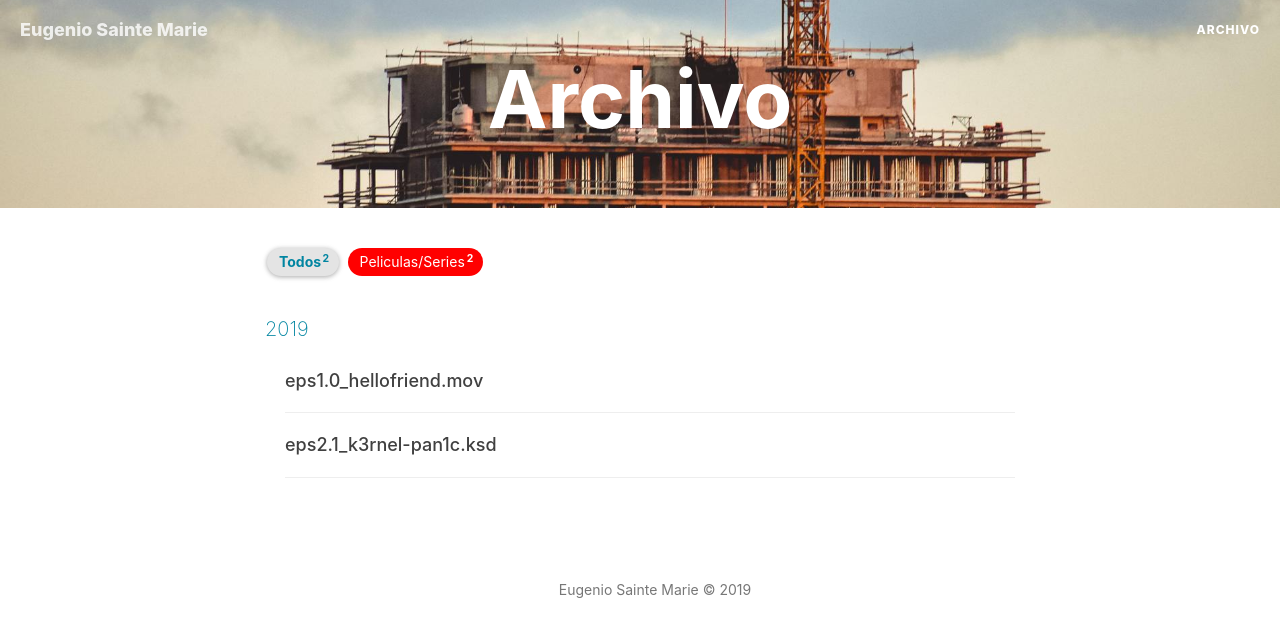
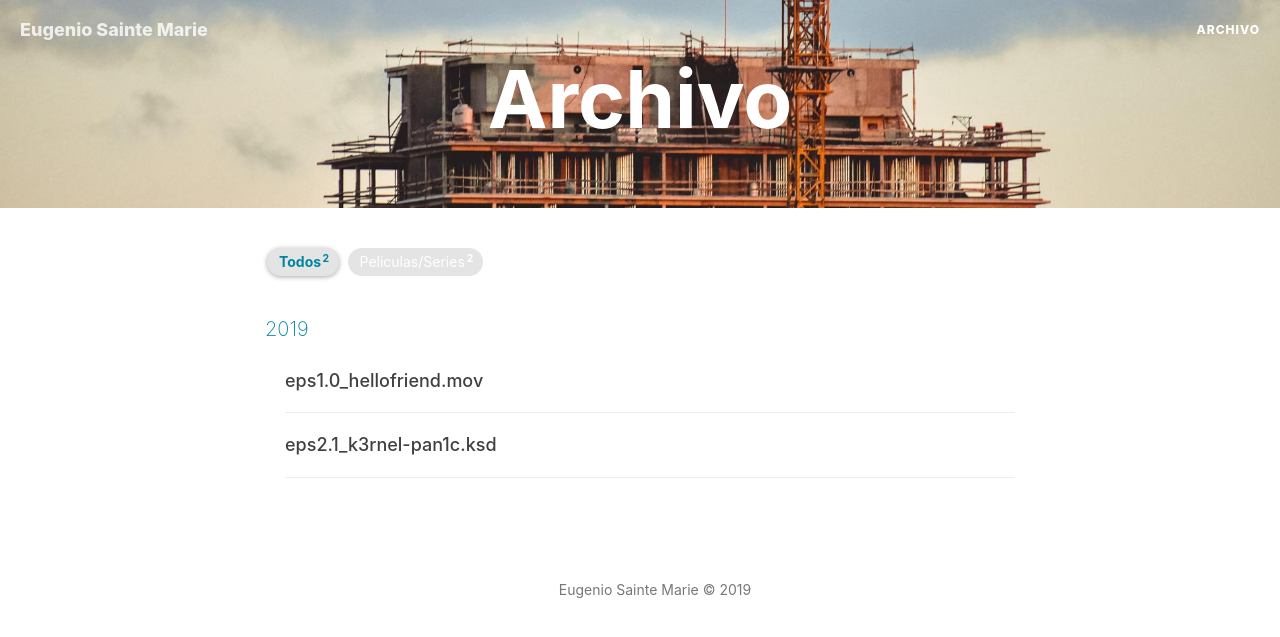
Before and after one commit to eugeniosaintemarie/notes, a Jekyll site: the page built from archive.html, in a window 1280 px wide. Shown: the top 637 px of the page. Built offline with Jekyll 4.4.1, drawn with Linux system fonts in a browser that asks for light colours; comment, search, counter and statistics services are not loaded.

Commit message:
Update archive.html

```diff
--- a/archive.html
+++ b/archive.html
@@ -6,7 +6,7 @@ header-img: "img/sys/tag-bg.jpg"
 ---
 
 <style>
-	#tag_cloud .tag-button {background-color: red !important;}
+	#tag_cloud .tag-button {background-color: #e4e4e4 !important;}
 </style>
 
 <!-- Page Header -->
```
